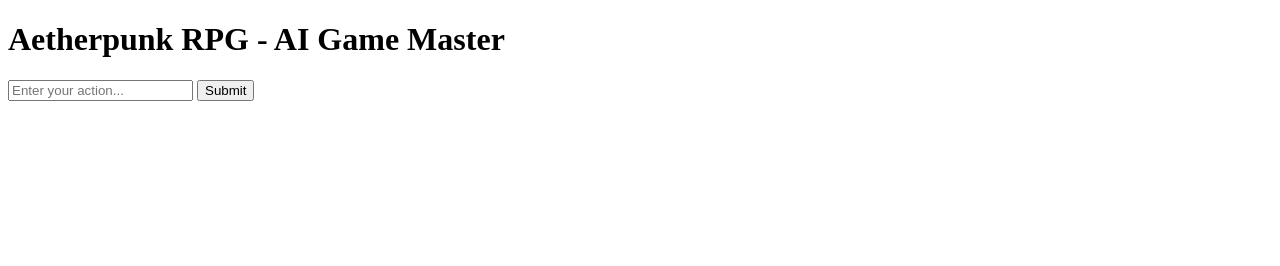
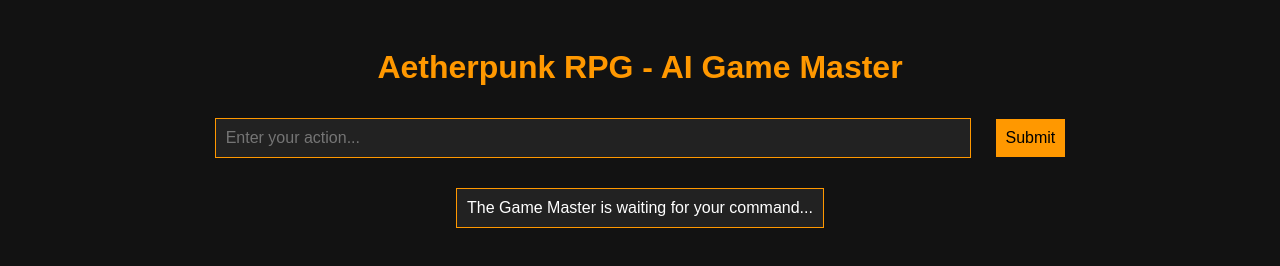
Before and after one commit to KhalilRCG/Aetherpunk-GMAI, a plain HTML site: page templates/index.html in a window 1280 px wide. Drawn offline with nearby package versions, Linux system fonts and the light colour scheme; no server answers.

Commit message:
Update index.html

```diff
--- a/templates/index.html
+++ b/templates/index.html
@@ -1,21 +1,66 @@
 <!DOCTYPE html>
 <html lang="en">
 <head>
-    <title>Aetherpunk Game Master</title>
+    <meta charset="UTF-8">
+    <meta name="viewport" content="width=device-width, initial-scale=1.0">
+    <title>Aetherpunk Game Master AI</title>
     <script src="https://cdnjs.cloudflare.com/ajax/libs/socket.io/4.0.1/socket.io.js"></script>
+    <style>
+        body {
+            font-family: Arial, sans-serif;
+            background-color: #121212;
+            color: #ffffff;
+            text-align: center;
+            padding: 20px;
+        }
+        h1 {
+            color: #ff9800;
+        }
+        input, button {
+            font-size: 16px;
+            padding: 10px;
+            margin: 10px;
+        }
+        input {
+            width: 60%;
+            background-color: #222;
+            color: white;
+            border: 1px solid #ff9800;
+            padding: 10px;
+        }
+        button {
+            background-color: #ff9800;
+            color: black;
+            border: none;
+            cursor: pointer;
+        }
+        button:hover {
+            background-color: #e67e00;
+        }
+        #response {
+            margin-top: 20px;
+            padding: 10px;
+            background-color: #222;
+            border: 1px solid #ff9800;
+            display: inline-block;
+            max-width: 80%;
+            word-wrap: break-word;
+        }
+    </style>
 </head>
 <body>
     <h1>Aetherpunk RPG - AI Game Master</h1>
     <input id="playerInput" type="text" placeholder="Enter your action..." />
     <button onclick="sendAction()">Submit</button>
-    <div id="response"></div>
+    <div id="response">The Game Master is waiting for your command...</div>
 
     <script>
-        var socket = io("https://aetherpunk-gmai.onrender.com"); // Replace with your Render URL
+        var socket = io("https://aetherpunk-gmai.onrender.com");  // REPLACE WITH YOUR RENDER URL
 
         function sendAction() {
             var action = document.getElementById("playerInput").value;
-            socket.emit("player_action", { action: action, skill_level: 50 });
+            document.getElementById("response").innerText = "Processing...";
+            socket.emit("chat_message", { message: action });
         }
 
         socket.on("game_response", function(data) {
```
